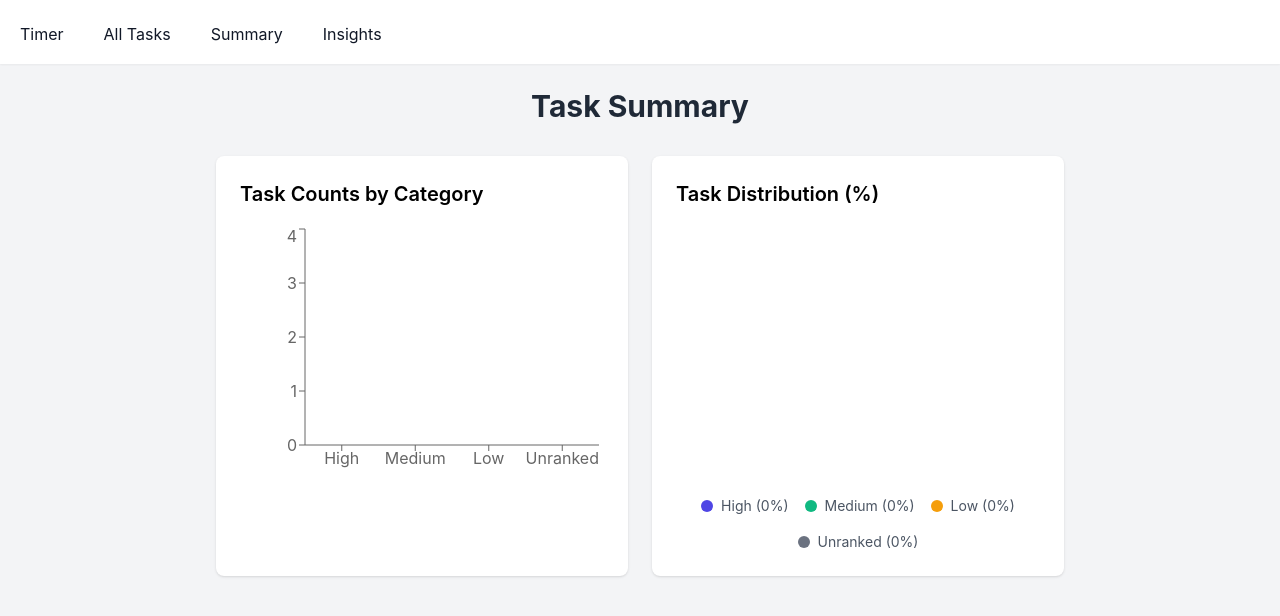
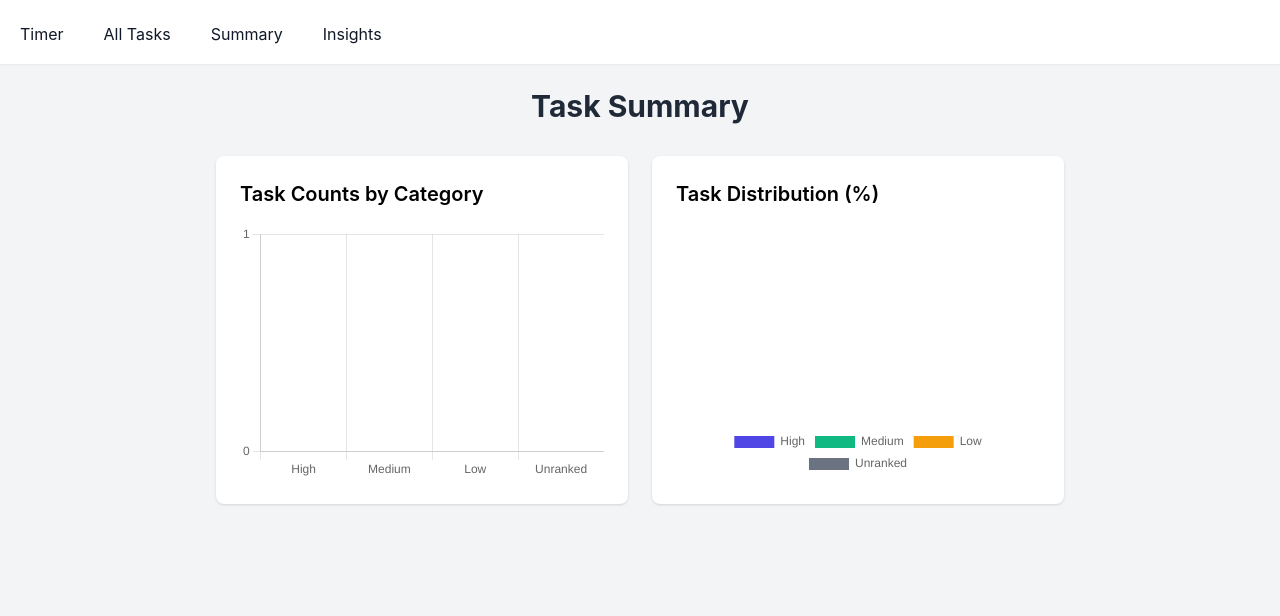
Before and after one commit to evelynso2024/TimeWell, a React (Create React App) app: page /summary in a window 1280 px wide. Shown: the top 616 px of the page. Built offline with nearby package versions, Linux system fonts and the light colour scheme; the HTML template or start-up script is replaced by a standard one.

Commit message:
Update Summary.js

```diff
--- a/src/components/Summary.js
+++ b/src/components/Summary.js
@@ -1,11 +1,25 @@
 import React, { useState, useEffect } from 'react';
-import { BarChart, Bar, XAxis, YAxis, Tooltip, ResponsiveContainer } from 'recharts';
-import { PieChart, Pie, Cell } from 'recharts';
+import { Chart as ChartJS, ArcElement, Tooltip, Legend, CategoryScale, LinearScale, BarElement } from 'chart.js';
+import { Doughnut, Bar } from 'react-chartjs-2';
+
+ChartJS.register(ArcElement, Tooltip, Legend, CategoryScale, LinearScale, BarElement);
 
 function Summary() {
   const [taskStats, setTaskStats] = useState({
-    counts: [],
-    percentages: []
+    counts: {
+      labels: ['High', 'Medium', 'Low', 'Unranked'],
+      datasets: [{
+        data: [0, 0, 0, 0],
+        backgroundColor: ['#4F46E5', '#10B981', '#F59E0B', '#6B7280']
+      }]
+    },
+    percentages: {
+      labels: ['High', 'Medium', 'Low', 'Unranked'],
+      datasets: [{
+        data: [0, 0, 0, 0],
+        backgroundColor: ['#4F46E5', '#10B981', '#F59E0B', '#6B7280']
+      }]
+    }
   });
 
   useEffect(() => {
@@ -15,7 +29,6 @@ function Summary() {
   const calculateStats = () => {
     const allTasks = JSON.parse(localStorage.getItem('allTasks') || '[]');
 
-    // Count tasks by leverage level
     const leverageCounts = {
       'High': 0,
       'Medium': 0,
@@ -31,24 +44,30 @@ function Summary() {
       }
     });
 
-    // Calculate percentages
     const total = allTasks.length;
-    const percentages = Object.keys(leverageCounts).map(key => ({
-      name: key,
-      value: total > 0 ? Math.round((leverageCounts[key] / total) * 100) : 0
-    }));
+    const percentages = Object.values(leverageCounts).map(count =>
+      total > 0 ? Math.round((count / total) * 100) : 0
+    );
 
-    // Format data for bar chart
-    const counts = Object.keys(leverageCounts).map(key => ({
-      name: key,
-      tasks: leverageCounts[key]
-    }));
-
-    setTaskStats({ counts, percentages });
+    setTaskStats({
+      counts: {
+        labels: ['High', 'Medium', 'Low', 'Unranked'],
+        datasets: [{
+          data: Object.values(leverageCounts),
+          backgroundColor: ['#4F46E5', '#10B981', '#F59E0B', '#6B7280'],
+          borderWidth: 0
+        }]
+      },
+      percentages: {
+        labels: ['High', 'Medium', 'Low', 'Unranked'],
+        datasets: [{
+          data: percentages,
+          backgroundColor: ['#4F46E5', '#10B981', '#F59E0B', '#6B7280'],
+          borderWidth: 0
+        }]
+      }
+    });
   };
-
-  // Colors for the donut chart
-  const COLORS = ['#4F46E5', '#10B981', '#F59E0B', '#6B7280'];
 
   return (
     <div className="max-w-4xl mx-auto p-6">
@@ -60,52 +79,46 @@ function Summary() {
         {/* Bar Chart */}
         <div className="bg-white rounded-lg shadow p-6">
           <h2 className="text-xl font-semibold mb-4">Task Counts by Category</h2>
-          <div className="h-64">
-            <ResponsiveContainer width="100%" height="100%">
-              <BarChart data={taskStats.counts}>
-                <XAxis dataKey="name" />
-                <YAxis />
-                <Tooltip />
-                <Bar dataKey="tasks" fill="#4F46E5" />
-              </BarChart>
-            </ResponsiveContainer>
+          <div className="h-64 flex items-center justify-center">
+            <Bar
+              data={taskStats.counts}
+              options={{
+                responsive: true,
+                maintainAspectRatio: false,
+                plugins: {
+                  legend: {
+                    display: false
+                  }
+                },
+                scales: {
+                  y: {
+                    beginAtZero: true,
+                    ticks: {
+                      stepSize: 1
+                    }
+                  }
+                }
+              }}
+            />
           </div>
         </div>
 
         {/* Donut Chart */}
         <div className="bg-white rounded-lg shadow p-6">
           <h2 className="text-xl font-semibold mb-4">Task Distribution (%)</h2>
-          <div className="h-64">
-            <ResponsiveContainer width="100%" height="100%">
-              <PieChart>
-                <Pie
-                  data={taskStats.percentages}
-                  innerRadius={60}
-                  outerRadius={80}
-                  paddingAngle={5}
-                  dataKey="value"
-                >
-                  {taskStats.percentages.map((entry, index) => (
-                    <Cell key={`cell-${index}`} fill={COLORS[index % COLORS.length]} />
-                  ))}
-                </Pie>
-                <Tooltip />
-              </PieChart>
-            </ResponsiveContainer>
-          </div>
-          {/* Legend */}
-          <div className="flex flex-wrap justify-center mt-4 gap-4">
-            {taskStats.percentages.map((entry, index) => (
-              <div key={`legend-${index}`} className="flex items-center">
-                <div
-                  className="w-3 h-3 rounded-full mr-2"
-                  style={{ backgroundColor: COLORS[index % COLORS.length] }}
-                />
-                <span className="text-sm text-gray-600">
-                  {entry.name} ({entry.value}%)
-                </span>
-              </div>
-            ))}
+          <div className="h-64 flex items-center justify-center">
+            <Doughnut
+              data={taskStats.percentages}
+              options={{
+                responsive: true,
+                maintainAspectRatio: false,
+                plugins: {
+                  legend: {
+                    position: 'bottom'
+                  }
+                }
+              }}
+            />
           </div>
         </div>
       </div>
```
